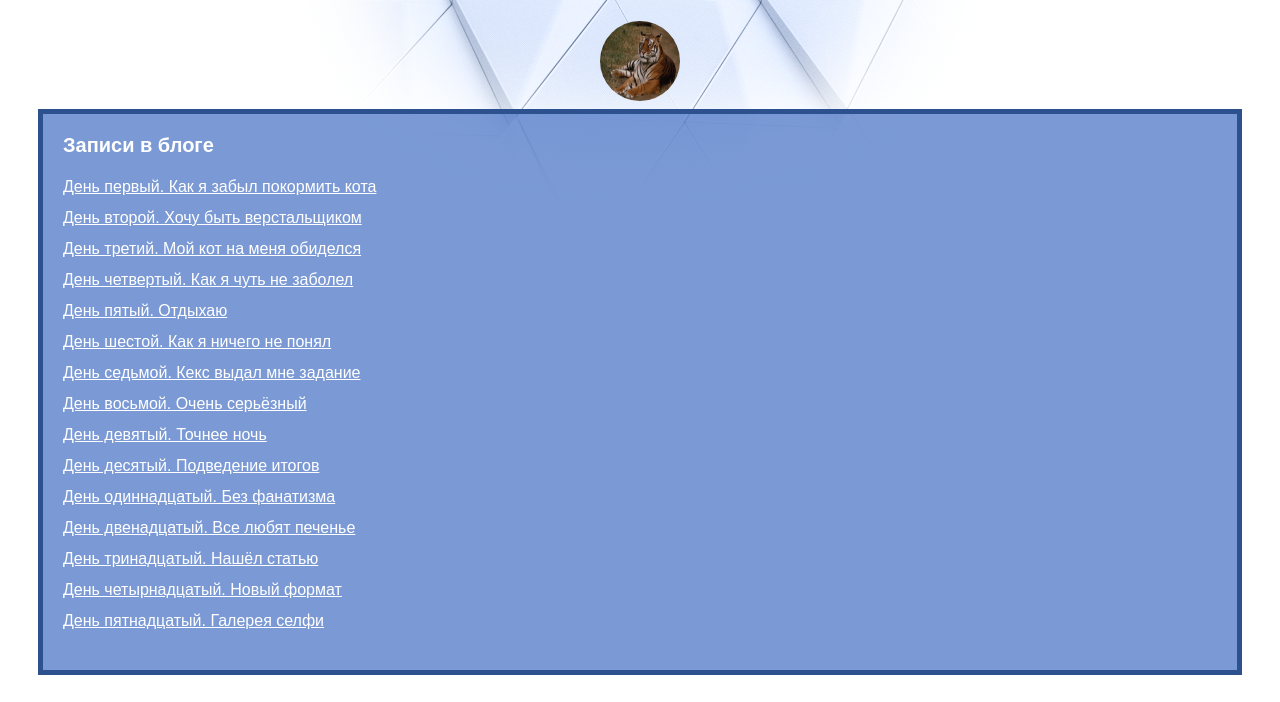
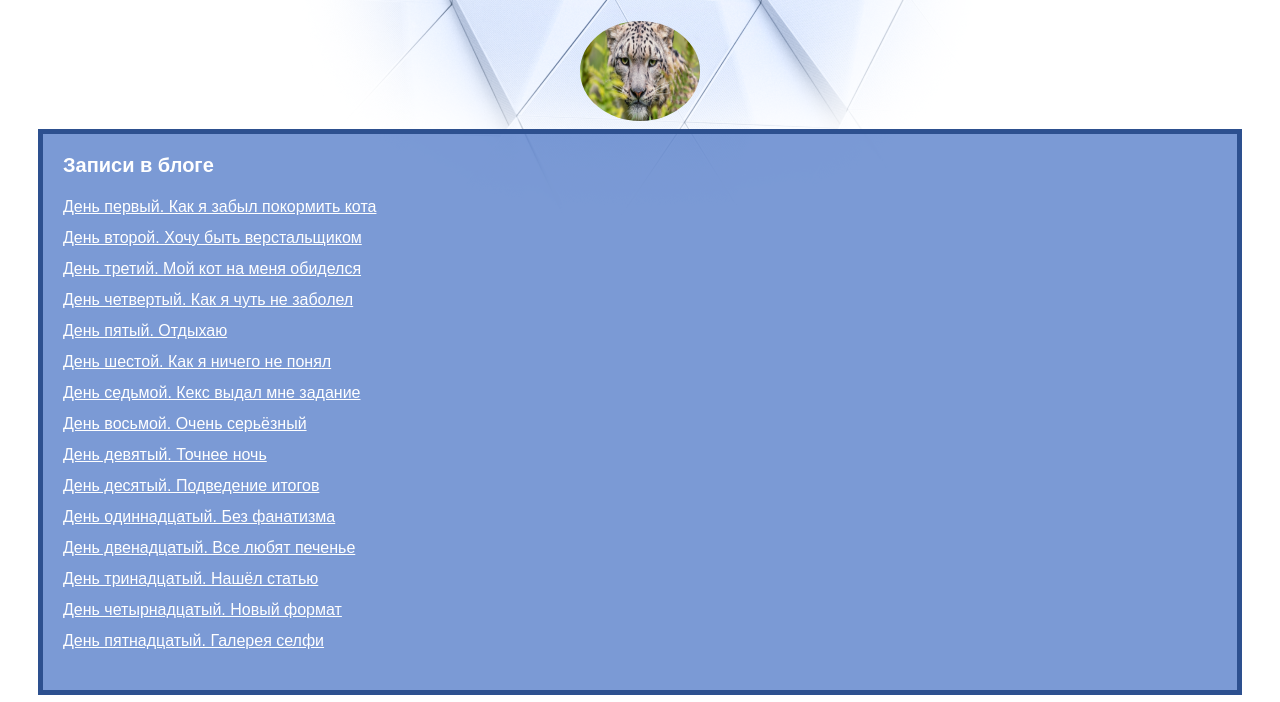
Before and after one commit to erm26/my-site, a plain HTML site: page index.html in a window 1280 px wide. Shown: the part 69-771 px from the top of the page. Drawn offline with Linux system fonts and the light colour scheme.

Commit message:
поменял аву

```diff
--- a/index.html
+++ b/index.html
@@ -11,7 +11,7 @@
     </header>
     <main>
       <div class="avatar-container">
-        <img class="avatar" src="img/sherhan.jpg" width="80" height="80" alt="Аватарка">
+        <img class="avatar" src="img/tiger.jpg" width="120" height="100" alt="Аватарка">
       </div>
       <nav class="blog-navigation">
         <h2>Записи в блоге</h2>
```
Also changed, not shown: img/sherhan.JPG (deleted), img/tiger.jpg (added).
